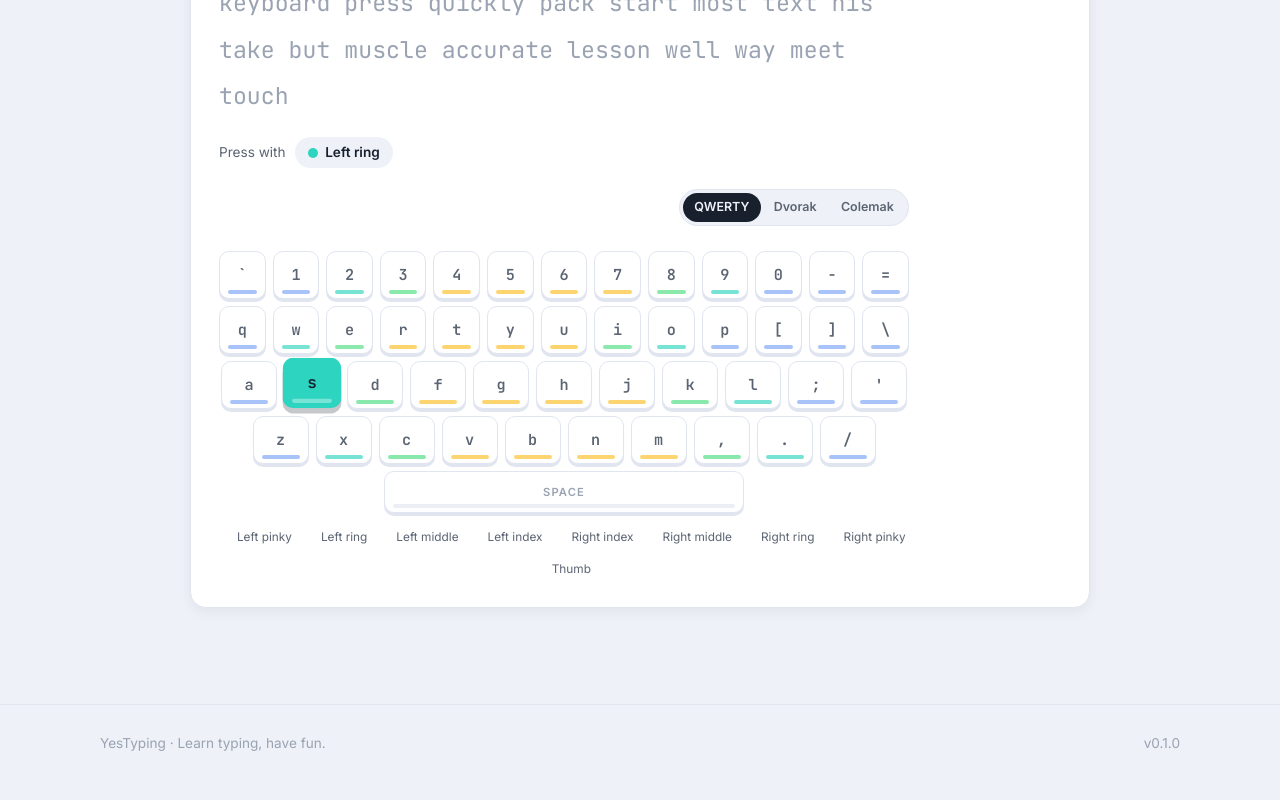
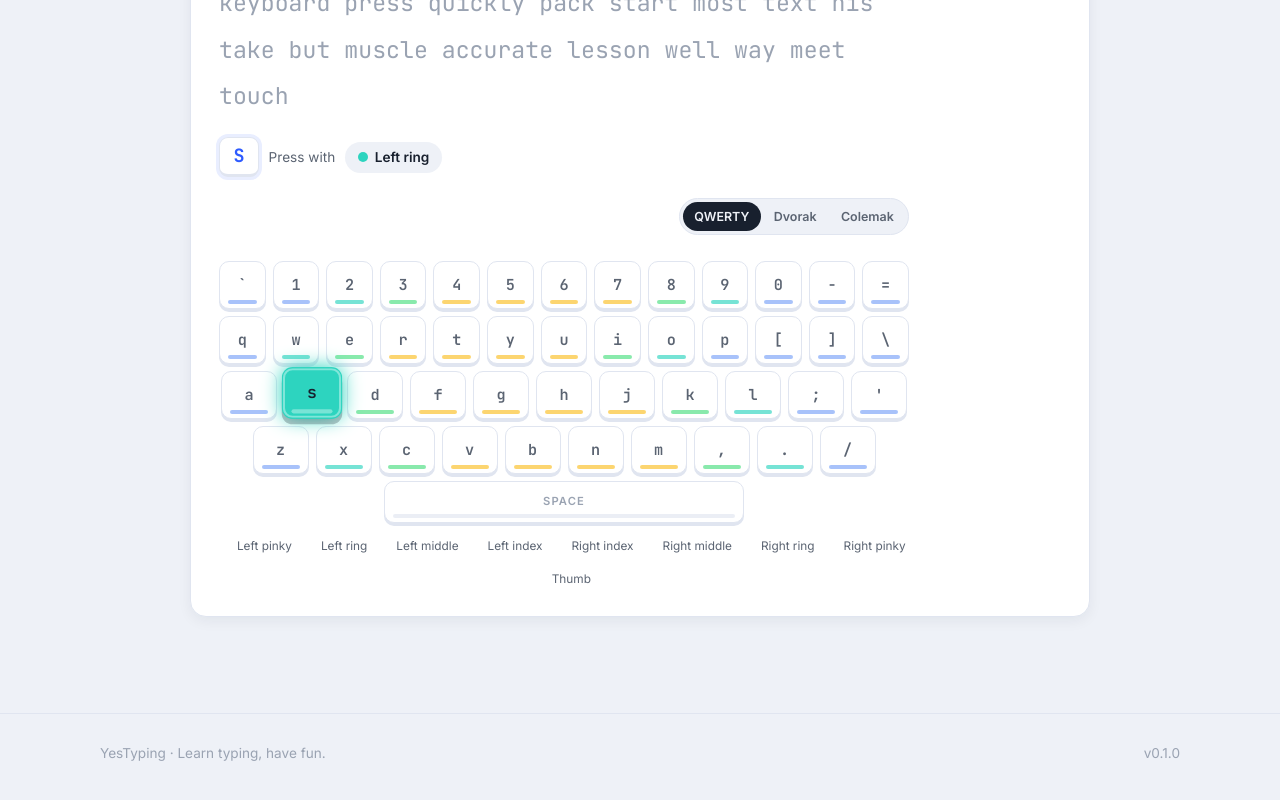
Before and after one commit to JosiahBristow/YesTyping, a React (Vite) app: page /speed-test in a window 1280 px wide. Shown: the part 912-1712 px from the top of the page. Built offline with nearby package versions, Linux system fonts and the light colour scheme; no server answers.

Commit message:
feat: richer keyboard hints during practice
Show the exact next key to type as a highlighted chip beside the finger
hint, make the active keycap glow (finger color + ring), and flash the
pressed keycap red with a shake when you mistype. Applied to lesson,
speed-test and race sessions.

```diff
--- a/src/components/Keyboard.tsx
+++ b/src/components/Keyboard.tsx
@@ -10,6 +10,7 @@ export interface KeyboardProps {
   showLegend?: boolean
   layout?: LayoutId
   errorKeys?: Record<string, number>
+  lastWasWrong?: boolean
 }
 
 function capClass(finger: Finger | undefined): string {
@@ -23,6 +24,7 @@ export function Keyboard({
   showLegend = true,
   layout = 'qwerty',
   errorKeys,
+  lastWasWrong = false,
 }: KeyboardProps) {
   const { t } = useTranslation()
   const pressed = pressedKey ? keyForChar(pressedKey, layout) : null
@@ -33,7 +35,14 @@ export function Keyboard({
     const isActive = activeKey === key
     const isPressed = pressed === key
     const err = errorKeys?.[key] ?? 0
-    const classes = cn('keycap', capClass(finger), isActive && 'is-active', isPressed && 'is-pressed', extraClass)
+    const classes = cn(
+      'keycap',
+      capClass(finger),
+      isActive && 'is-active',
+      isPressed && 'is-pressed',
+      isPressed && lastWasWrong && 'is-wrong',
+      extraClass,
+    )
     const style =
       err > 0 && !isActive
         ? ({ background: `rgba(239, 68, 68, ${0.1 + 0.4 * (err / maxErr)})` } as const)
--- a/src/features/typing/TypingSession.tsx
+++ b/src/features/typing/TypingSession.tsx
@@ -48,6 +48,8 @@ function Engine({ text, numpad = false, hints, onFinish, onNext, onPrev, onResta
   const currentChar = engine.finished ? null : text[engine.index]
   const activeKey = numpad ? currentChar : currentChar ? keyForChar(currentChar, layout) : null
   const finger = numpad ? null : currentChar ? fingerForChar(currentChar, layout) : null
+  const lastWasWrong = engine.index > 0 && engine.states[engine.index - 1] === 'wrong'
+  const nextKeyLabel = currentChar === ' ' ? 'Space' : currentChar
 
   useEffect(() => {
     if (!result) return
@@ -90,9 +92,12 @@ function Engine({ text, numpad = false, hints, onFinish, onNext, onPrev, onResta
 
       <TypeArea text={text} states={engine.states} index={engine.index} hints={hintTexts} />
 
-      {!numpad && finger && (
+      {!numpad && finger && currentChar && (
         <div className="type-hint">
-          {t('practice.fingerHint')}
+          <span className="next-key" title={t('practice.nextKey')}>
+            {nextKeyLabel}
+          </span>
+          <span className="type-hint-text">{t('practice.fingerHint')}</span>
           <span className="finger-chip">
             <i className={cn('finger-dot', `finger-${finger}`)} />
             {t(`finger.${finger}`)}
@@ -107,7 +112,13 @@ function Engine({ text, numpad = false, hints, onFinish, onNext, onPrev, onResta
         (numpad ? (
           <Numpad activeKey={activeKey} pressedKey={engine.lastKey} pressCount={engine.pressCount} />
         ) : (
-          <Keyboard activeKey={activeKey} pressedKey={engine.lastKey} pressCount={engine.pressCount} layout={layout} />
+          <Keyboard
+            activeKey={activeKey}
+            pressedKey={engine.lastKey}
+            pressCount={engine.pressCount}
+            layout={layout}
+            lastWasWrong={lastWasWrong}
+          />
         ))}
       </div>
 
--- a/src/i18n/en.json
+++ b/src/i18n/en.json
@@ -74,7 +74,8 @@
     "unlockNext": "Go to the next unlocked lesson",
     "lockedShort": "Locked",
     "resume": "Continue",
-    "backToLessons": "All lessons"
+    "backToLessons": "All lessons",
+    "nextKey": "Next key"
   },
   "speed": {
     "title": "Speed Test",
--- a/src/i18n/zh.json
+++ b/src/i18n/zh.json
@@ -74,7 +74,8 @@
     "unlockNext": "前往下一节已解锁课程",
     "lockedShort": "已锁定",
     "resume": "继续练习",
-    "backToLessons": "返回小节列表"
+    "backToLessons": "返回小节列表",
+    "nextKey": "下一个按键"
   },
   "speed": {
     "title": "打字测试",
--- a/src/pages/RacePage.tsx
+++ b/src/pages/RacePage.tsx
@@ -61,6 +61,8 @@ function RaceEngine({
   const currentChar = engine.finished ? null : text[engine.index]
   const activeKey = currentChar ? keyForChar(currentChar, layout) : null
   const finger = currentChar ? fingerForChar(currentChar, layout) : null
+  const lastWasWrong = engine.index > 0 && engine.states[engine.index - 1] === 'wrong'
+  const nextKeyLabel = currentChar === ' ' ? 'Space' : currentChar
 
   return (
     <div className="session-grid">
@@ -82,9 +84,12 @@ function RaceEngine({
 
         <TypeArea text={text} states={engine.states} index={engine.index} />
 
-        {finger && (
+        {finger && currentChar && (
           <div className="type-hint">
-            {t('practice.fingerHint')}
+            <span className="next-key" title={t('practice.nextKey')}>
+              {nextKeyLabel}
+            </span>
+            <span className="type-hint-text">{t('practice.fingerHint')}</span>
             <span className="finger-chip">
               <i className={cn('finger-dot', `finger-${finger}`)} />
               {t(`finger.${finger}`)}
@@ -96,7 +101,13 @@ function RaceEngine({
           <LayoutPicker />
         </div>
         {showKeyboard && (
-          <Keyboard activeKey={activeKey} pressedKey={engine.lastKey} pressCount={engine.pressCount} layout={layout} />
+          <Keyboard
+            activeKey={activeKey}
+            pressedKey={engine.lastKey}
+            pressCount={engine.pressCount}
+            layout={layout}
+            lastWasWrong={lastWasWrong}
+          />
         )}
       </div>
       <FingerGuide finger={finger} />
--- a/src/pages/SpeedTestPage.tsx
+++ b/src/pages/SpeedTestPage.tsx
@@ -95,6 +95,8 @@ function SpeedEngine({
   const currentChar = engine.finished ? null : engine.text[engine.index]
   const activeKey = currentChar ? keyForChar(currentChar, layout) : null
   const finger = currentChar ? fingerForChar(currentChar, layout) : null
+  const lastWasWrong = engine.index > 0 && engine.states[engine.index - 1] === 'wrong'
+  const nextKeyLabel = currentChar === ' ' ? 'Space' : currentChar
 
   return (
     <>
@@ -160,9 +162,12 @@ function SpeedEngine({
 
       <TypeArea text={engine.text} states={engine.states} index={engine.index} />
 
-      {finger && !engine.finished && (
+      {finger && !engine.finished && currentChar && (
         <div className="type-hint">
-          {t('practice.fingerHint')}
+          <span className="next-key" title={t('practice.nextKey')}>
+            {nextKeyLabel}
+          </span>
+          <span className="type-hint-text">{t('practice.fingerHint')}</span>
           <span className="finger-chip">
             <i className={cn('finger-dot', `finger-${finger}`)} />
             {t(`finger.${finger}`)}
@@ -174,7 +179,13 @@ function SpeedEngine({
         <LayoutPicker />
       </div>
       {showKeyboard && (
-        <Keyboard activeKey={activeKey} pressedKey={engine.lastKey} pressCount={engine.pressCount} layout={layout} />
+        <Keyboard
+          activeKey={activeKey}
+          pressedKey={engine.lastKey}
+          pressCount={engine.pressCount}
+          layout={layout}
+          lastWasWrong={lastWasWrong}
+        />
       )}
         </div>
 
--- a/src/styles/global.css
+++ b/src/styles/global.css
@@ -946,6 +946,28 @@ a {
   color: var(--ink-soft);
 }
 
+.next-key {
+  display: inline-grid;
+  place-items: center;
+  min-width: 2.5rem;
+  height: 2.5rem;
+  padding: 0 0.6rem;
+  border-radius: 9px;
+  border: 1px solid var(--line);
+  border-bottom-width: 3px;
+  background: var(--panel);
+  font-family: var(--font-mono);
+  font-weight: 700;
+  font-size: 1.15rem;
+  color: var(--brand);
+  box-shadow: 0 0 0 3px var(--brand-soft);
+  text-transform: uppercase;
+}
+
+.type-hint-text {
+  color: var(--ink-soft);
+}
+
 .finger-chip {
   display: inline-flex;
   align-items: center;
@@ -1053,8 +1075,31 @@ a {
   background: var(--kc);
   color: #18202e;
   border-color: transparent;
-  transform: translateY(-2px) scale(1.05);
-  box-shadow: 0 5px 0 rgba(24, 32, 46, 0.25);
+  transform: translateY(-2px) scale(1.08);
+  box-shadow:
+     0 5px 0 rgba(24, 32, 46, 0.25),
+    inset 0 0 0 2px rgba(255, 255, 255, 0.4),
+    0 0 18px var(--kc);
+  z-index: 1;
+}
+
+.keycap.is-wrong {
+  background: var(--bad);
+  color: #fff;
+  border-color: transparent;
+  animation: key-wrong 0.35s ease;
+}
+
+.keycap.is-wrong::after {
+  background: rgba(255, 255, 255, 0.5);
+}
+
+@keyframes key-wrong {
+  0% { transform: translateX(0); }
+  25% { transform: translateX(-4px); }
+  50% { transform: translateX(4px); }
+  75% { transform: translateX(-2px); }
+  100% { transform: translateX(0); }
 }
 
 .keycap.is-active::after {
```
